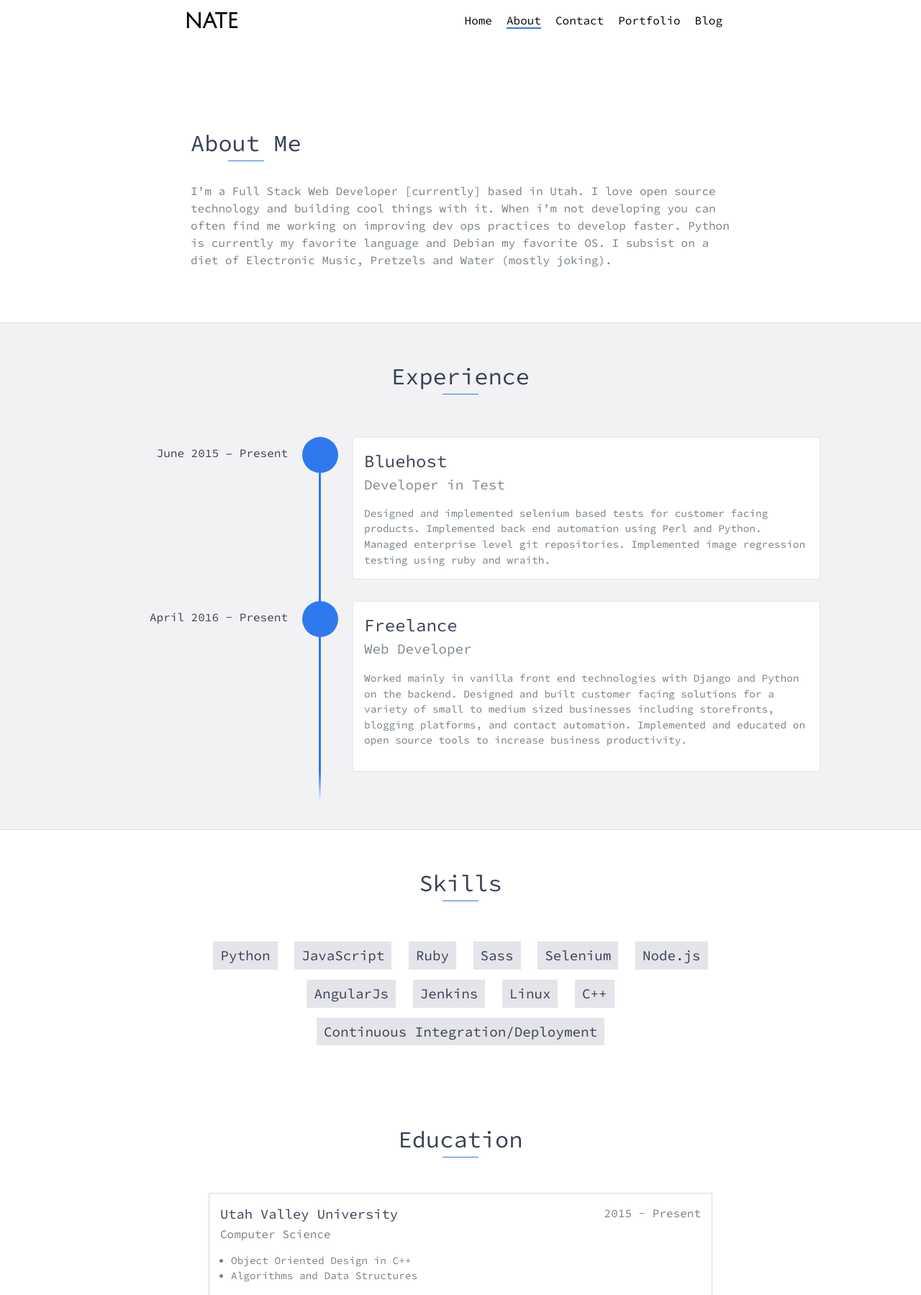
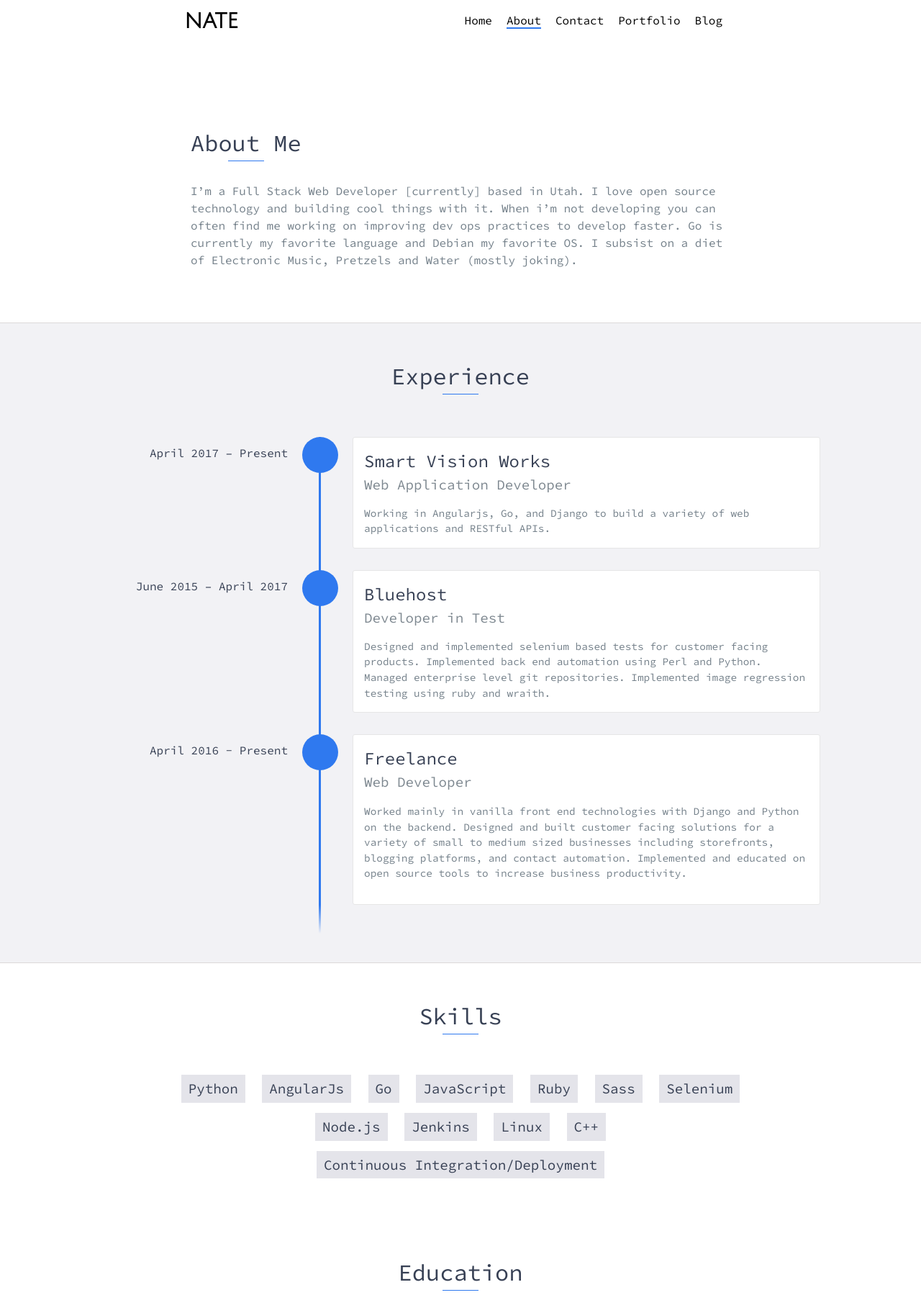
Before and after one commit to natethinks/personal-site, a Django app: page /about in a window 1280 px wide. Shown: the top 1799 px of the page at 72% size. Run offline with Django 3.2, Linux system fonts and the light colour scheme; some libraries are stand-ins or nearby versions; some web fonts are replaced.

Commit message:
updated about information to reflect current job and skills

```diff
--- a/home/templates/home/about.html
+++ b/home/templates/home/about.html
@@ -10,7 +10,7 @@
                 </div>
                 <div class="col-md-8">
                     <p>
-                      I’m a Full Stack Web Developer [currently] based in Utah. I love open source technology and building cool things with it. When i’m not developing you can often find me working on improving dev ops practices to develop faster. Python is currently my favorite language and Debian my favorite OS. I subsist on a diet of Electronic Music, Pretzels and Water (mostly joking).
+                      I’m a Full Stack Web Developer [currently] based in Utah. I love open source technology and building cool things with it. When i’m not developing you can often find me working on improving dev ops practices to develop faster. Go is currently my favorite language and Debian my favorite OS. I subsist on a diet of Electronic Music, Pretzels and Water (mostly joking).
 
                     </p>
                 </div>
@@ -22,7 +22,15 @@
     <div id="experience" class="background-alt">
         <h2 class="heading">Experience</h2>
         <div id="experience-timeline">
-            <div data-date="June 2015 – Present">
+          <div data-date="April 2017 – Present">
+              <h3>Smart Vision Works</h3>
+              <h4>Web Application Developer</h4>
+              <p>
+                  Working in Angularjs, Go, and Django to build a variety of web applications and RESTful APIs.
+              </p>
+          </div>
+
+            <div data-date="June 2015 – April 2017">
                 <h3>Bluehost</h3>
                 <h4>Developer in Test</h4>
                 <p>
@@ -48,12 +56,13 @@
         <h2 class="heading">Skills</h2>
         <ul>
             <li>Python</li>
+            <li>AngularJs</li>
+            <li>Go</li>
             <li>JavaScript</li>
             <li>Ruby</li>
             <li>Sass</li>
             <li>Selenium</li>
             <li>Node.js</li>
-            <li>AngularJs</li>
             <li>Jenkins</li>
             <li>Linux</li>
             <li>C++</li>
```
